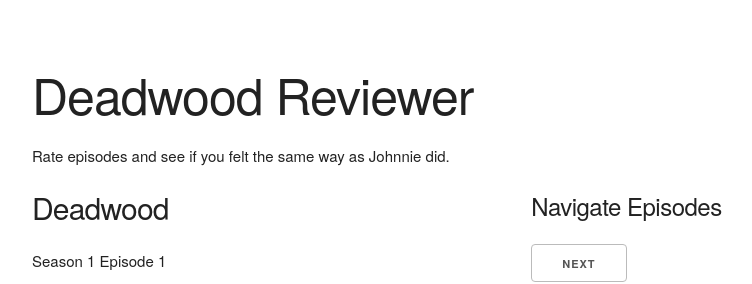
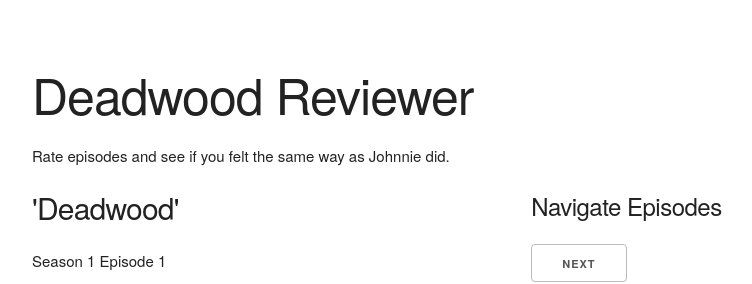
Before and after one commit to johnniereg/deadwood-reviewer, a React (Create React App) app: page / in a window 1280 px wide. Shown: the top 284 px of the page, without its empty margins (128-880 px from the left). Built offline with nearby package versions, Linux system fonts and the light colour scheme.

Commit message:
Episode titles into quotes

```diff
--- a/src/components/Episode.js
+++ b/src/components/Episode.js
@@ -16,7 +16,7 @@
 
         return (
             <div>
-                <h4>{this.state.episodes[number].title}</h4>
+                <h4>'{this.state.episodes[number].title}'</h4>
                 <h6>Season {this.state.episodes[number].season} Episode {this.state.episodes[number].episode}</h6>
                 <p>{this.state.episodes[number].description}</p>
             </div>
```
